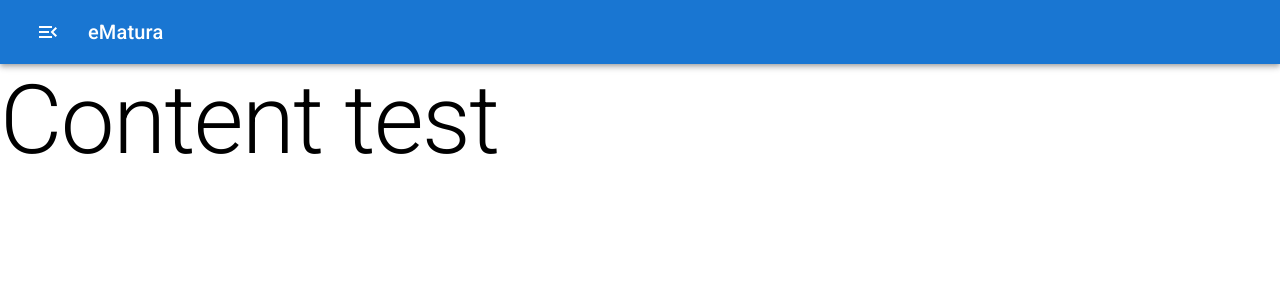
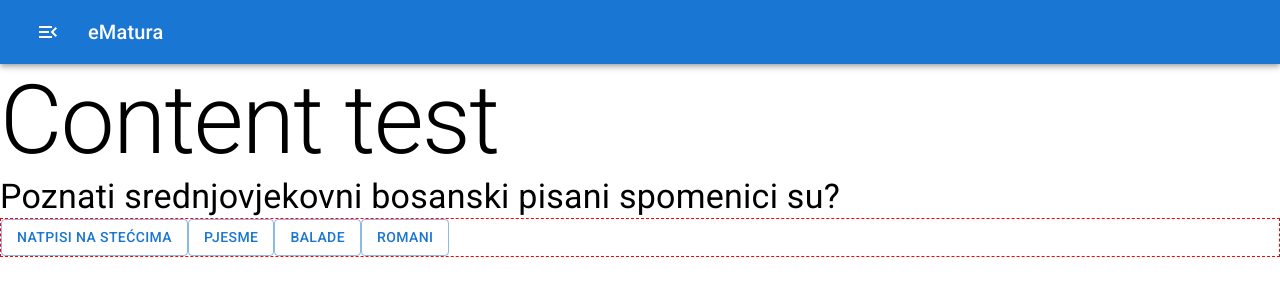
Before and after one commit to Salihbasic/ematura-web, a React (Create React App) app: page / in a window 1280 px wide. Shown: the top 300 px of the page. Built offline with nearby package versions, Linux system fonts and the light colour scheme.

Commit message:
Added ZaokruziQuestion

```diff
--- /dev/null
+++ b/src/api/QuestionsFetcher.mjs
@@ -0,0 +1,3 @@
+import data from "../data/bosanski.json"
+
+export const getQuestionsByName = (name) => data[name];
--- a/src/components/Content.js
+++ b/src/components/Content.js
@@ -1,4 +1,30 @@
 import { Box, Typography, useTheme } from "@mui/material";
+import { getQuestionsByName } from "../api/QuestionsFetcher.mjs";
+import Question from "./Question";
+
+/*
+    Basic implementation of the Fisher-Yates shuffle algorithm.
+
+    We use it here to shuffle the array of question objects passed onto the
+    component as a property before rendering it, so as to ensure randomised
+    order.
+*/
+function fyShuffle(array) {
+
+    var m = array.length;
+    var i;
+
+    while (m) {
+
+        i = Math.floor(Math.random() * m--);
+
+        [array[m], array[i]] = [array[i], array[m]]
+
+    }
+
+    return array;
+
+}
 
 export default function Content(props) {
 
@@ -8,11 +34,28 @@ export default function Content(props) {
 
     const open = props.drawerOpen;
 
+    const bosanskiQuestions = getQuestionsByName("bosanski");
+    const firstText = bosanskiQuestions[0].question;
+
+    const firstRightAnswers = bosanskiQuestions[0].rightAnswers.map(answr => ({
+        answer: answr,
+        isCorrect: true
+    }));
+
+    const firstWrongAnswers = bosanskiQuestions[0].wrongAnswers.map(answr => ({
+        answer: answr,
+        isCorrect: false
+    }));
+
+    const firstAnswers = [...firstRightAnswers, ...firstWrongAnswers];
+    fyShuffle(firstAnswers);
+
     return (
         <Box
             sx={{
 
                 alignItems: 'center',
+                justifyContent: 'center',
 
                 transition: theme.transitions.create(['margin', 'width'], {
                 easing: theme.transitions.easing.sharp,
@@ -31,6 +74,7 @@ export default function Content(props) {
         >
 
             <Typography variant="h1">Content test</Typography>
+            <Question questionText={firstText} questionAnswers={firstAnswers} />
 
         </Box>
     )
--- a/src/components/Header.js
+++ b/src/components/Header.js
@@ -1,6 +1,5 @@
 import { MenuOpen } from "@mui/icons-material";
 import { AppBar,
-         Box,
          Stack,
          Toolbar,
          IconButton,
--- /dev/null
+++ b/src/components/Question.js
@@ -0,0 +1,51 @@
+import { Typography, Box } from "@mui/material";
+import { useState } from "react";
+import { ZaokruziButton } from "./QuestionButtons.mjs";
+
+function QuestionText(props) {
+
+    const text = props.text;
+
+    return (
+        <Box alignItems="center">
+            <Typography variant="h4">{text}</Typography>
+        </Box>
+    )
+
+}
+
+export default function Question(props) {
+
+    const [answered, setAnswered] = useState(false);
+    const answerClickHandler = () => {
+        if (!answered) {
+            setAnswered(true);
+        }
+    }
+
+    const questionText = props.questionText;
+    const questionAnswers = props.questionAnswers;
+
+    return (
+        <Box>
+            <QuestionText text={questionText} />
+
+            <Box
+                border="1px dashed red"
+            >
+
+                {questionAnswers.map(answr => {
+                    return (<ZaokruziButton
+                        answerText={answr.answer}
+                        isAnswered={answered}
+                        answerClickHandler={answerClickHandler}
+                        isRightAnswer={answr.isCorrect}
+                    />)
+                })}
+
+            </Box>
+
+        </Box>
+    )
+
+}
--- /dev/null
+++ b/src/components/QuestionButtons.mjs
@@ -0,0 +1,25 @@
+import { Button } from "@mui/material";
+
+export function ZaokruziButton(props) {
+
+    const answerText = props.answerText;
+
+    const isAnswered = props.isAnswered;
+    const clickHandler = props.answerClickHandler;
+    const isRight = props.isRightAnswer;
+
+    return (
+
+        <Button
+            variant={isAnswered ? "contained" : "outlined"}
+            onClick={clickHandler}
+            color={
+                isAnswered ?
+                    (isRight ? "success" : "error") : "primary"
+            }
+        >
+            {answerText}
+        </Button>
+    )
+
+}
--- /dev/null
+++ b/src/data/bosanski.json
@@ -0,0 +1 @@
+{"bosanski": [{"type": "zaokruzi", "question": "Poznati srednjovjekovni bosanski pisani spomenici su?\n", "rightAnswers": ["natpisi na ste\u0107cima\n"], "wrongAnswers": ["romani\n", "balade\n", "pjesme\n"]}, {"type": "da-ne", "question": "Hektor je lik iz epa \"Ilijada\"?\n", "rightAnswer": true}, {"type": "zaokruzi", "question": "Poznati bosanski pisani spomenici su?\n", "rightAnswers": ["natpisi na ste\u0107cima\n"], "wrongAnswers": ["dame\n", "balade\n", "pjesme\n"]}, {"type": "dopuni", "question": "Kakva je po sastavu re\u010denica \"Kad uredi\u0161 zapisnik, donesi ga na potpis.\"? {{{1}}}\n", "rightAnswers": {"1": ["prosta\n", "prosto-pro\u0161irena\n", "pro\u0161irena\n"]}}]}
```
